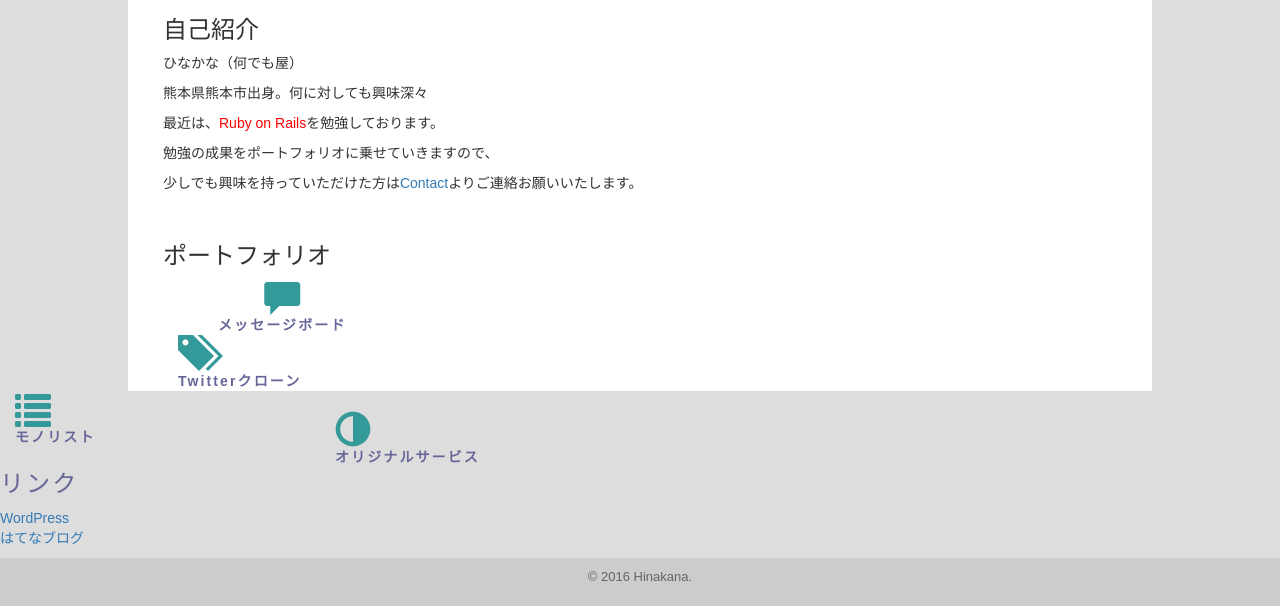
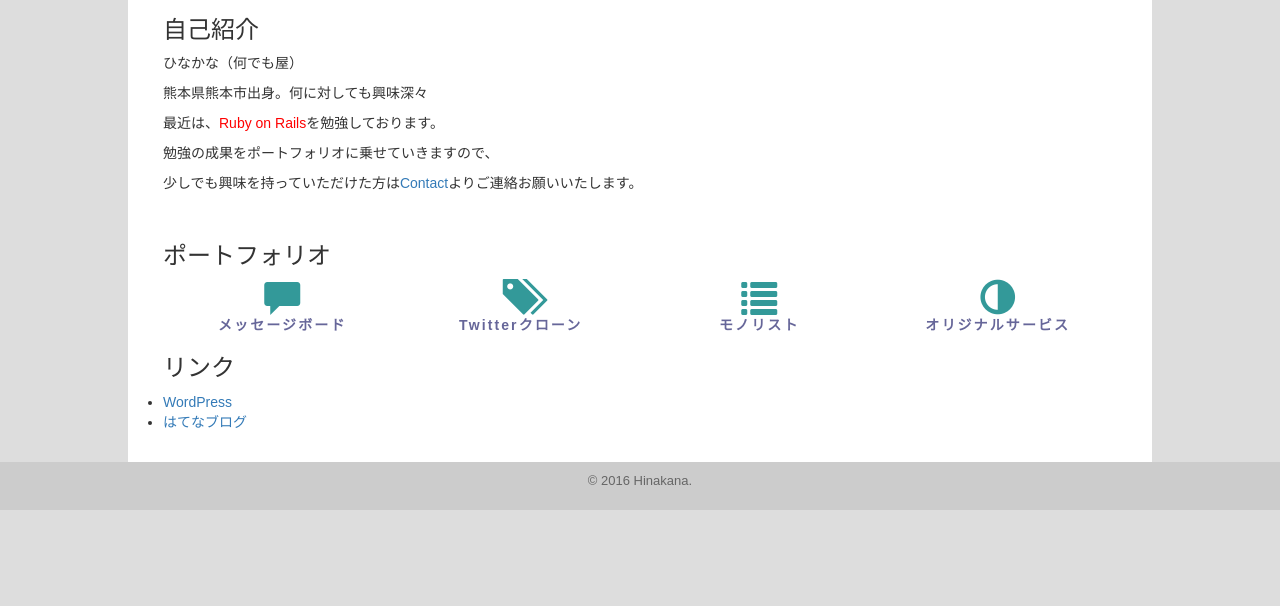
Before and after one commit to shinoman/shinoman.github.io, a plain HTML site: page about.html in a window 1280 px wide. Shown: the part 386-992 px from the top of the page. After the commit the page ends 896 px from the top, so only its background shows below. Drawn offline with nearby package versions, Linux system fonts and the light colour scheme.

Commit message:
About Page v2

```diff
--- a/about.html
+++ b/about.html
@@ -41,23 +41,28 @@
                 <h3>ポートフォリオ</h3>
                 <div class="row center-block">
                     <div class="col-sm-3 message_board">
-                        <div class="glyphicon glyphicon-comment center-block"></div>
-                        <a class="icon-caption">メッセージボード</div>
-                        <br>
+                        <a href="">
+                        <div class="glyphicon glyphicon-comment"></div>
+                        <div class="icon-caption">メッセージボード</div>
+                        </a>
                         </div>
                     <div class="col-sm-3 twitter_clone">
-                        <div class="glyphicon glyphicon-tags center-block"></div>
-                        <a class="icon-caption">Twitterクローン</div>
-                        <br>
+                        <a href="">
+                        <div class="glyphicon glyphicon-tags"></div>
+                        <div class="icon-caption">Twitterクローン</div>
+                        </a>
                     </div>
                     <div class="col-sm-3 monolist">
-                        <div class="glyphicon glyphicon-list center-block"></div>
-                        <a class="icon-caption">モノリスト</div>
-                        <br>
+                        <a href="">
+                        <div class="glyphicon glyphicon-list"></div>
+                        <div class="icon-caption">モノリスト</div>
+                        </a>
                         </div>
                     <div class="col-sm-3 origin_service">
-                        <div class="glyphicon glyphicon-adjust center-block"></div>
-                        <a class="icon-caption">オリジナルサービス</div>
+                        <a href="">
+                        <div class="glyphicon glyphicon-adjust"></div>
+                        <div class="icon-caption">オリジナルサービス</div>
+                        </a>
                     </div>
                     <br>
                 </div>
```
